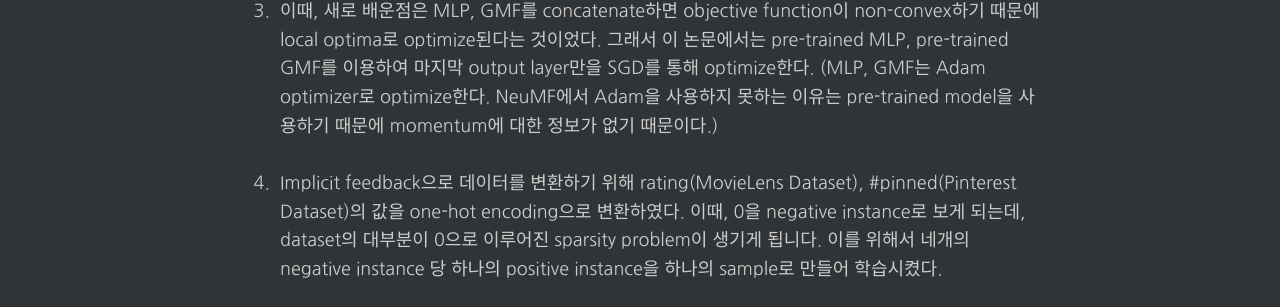
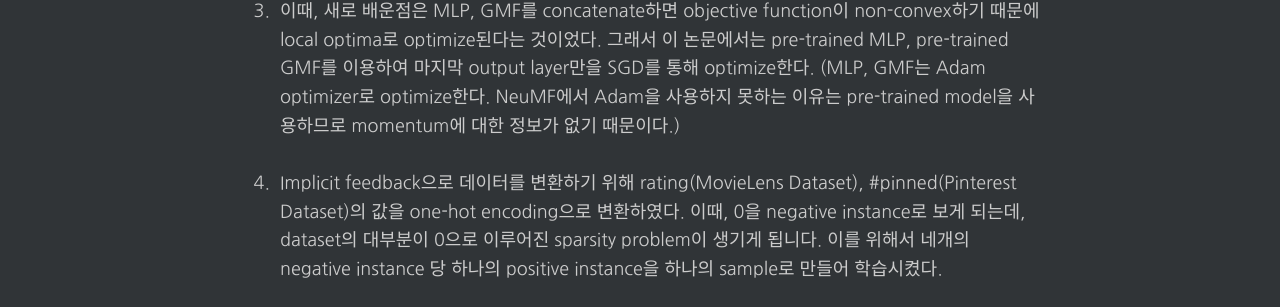
Before and after one commit to changhyeonnam/changhyeonnam.github.io, a Jekyll site: the page built from _posts/2021/2021-12-28-Neural_Collaborative_Filtering.md, in a window 1280 px wide and 900 px high, scrolled down 499 px. Shown: the part 258-565 px from the top of the window. Built offline with Jekyll 4.4.1, drawn with Linux system fonts in a browser that asks for light colours; nearby versions of some CDN libraries; formulas are drawn with MathJax 3; comment, search, counter and statistics services are not loaded.

Commit message:
update ncf.md

```diff
--- a/_posts/2021/2021-12-28-Neural_Collaborative_Filtering.md
+++ b/_posts/2021/2021-12-28-Neural_Collaborative_Filtering.md
@@ -18,7 +18,7 @@ NCF에서 제가 생각한 핵심은 다음과 같습니다.
 
 2. user-item의 interaction에 대해서 non-linear한 방식으로도 학습하기 위해 MLP를 추가했고, 기존의 MF의 linear한 factor도 사용하기 위해 GMF(Generalized Matrix Factorization)를 MLP와 concatenate하여 NeuMF를 만들었다.
 
-3. 이때, 새로 배운점은 MLP, GMF를 concatenate하면 objective function이 non-convex하기 때문에 local optima로 optimize된다는 것이었다. 그래서 이 논문에서는 pre-trained MLP, pre-trained GMF를 이용하여 마지막 output layer만을 SGD를 통해 optimize한다. (MLP, GMF는 Adam optimizer로 optimize한다. NeuMF에서 Adam을 사용하지 못하는 이유는 pre-trained model을 사용하기 때문에 momentum에 대한 정보가 없기 때문이다.)
+3. 이때, 새로 배운점은 MLP, GMF를 concatenate하면 objective function이 non-convex하기 때문에 local optima로 optimize된다는 것이었다. 그래서 이 논문에서는 pre-trained MLP, pre-trained GMF를 이용하여 마지막 output layer만을 SGD를 통해 optimize한다. (MLP, GMF는 Adam optimizer로 optimize한다. NeuMF에서 Adam을 사용하지 못하는 이유는 pre-trained model을 사용하므로 momentum에 대한 정보가 없기 때문이다.)
 
 4. Implicit feedback으로 데이터를 변환하기 위해 rating(MovieLens Dataset), #pinned(Pinterest Dataset)의 값을 one-hot encoding으로 변환하였다. 이때, 0을 negative instance로 보게 되는데, dataset의 대부분이 0으로 이루어진 sparsity problem이 생기게 됩니다. 이를 위해서 네개의 negative instance 당 하나의 positive instance을 하나의 sample로 만들어 학습시켰다.
 
```
